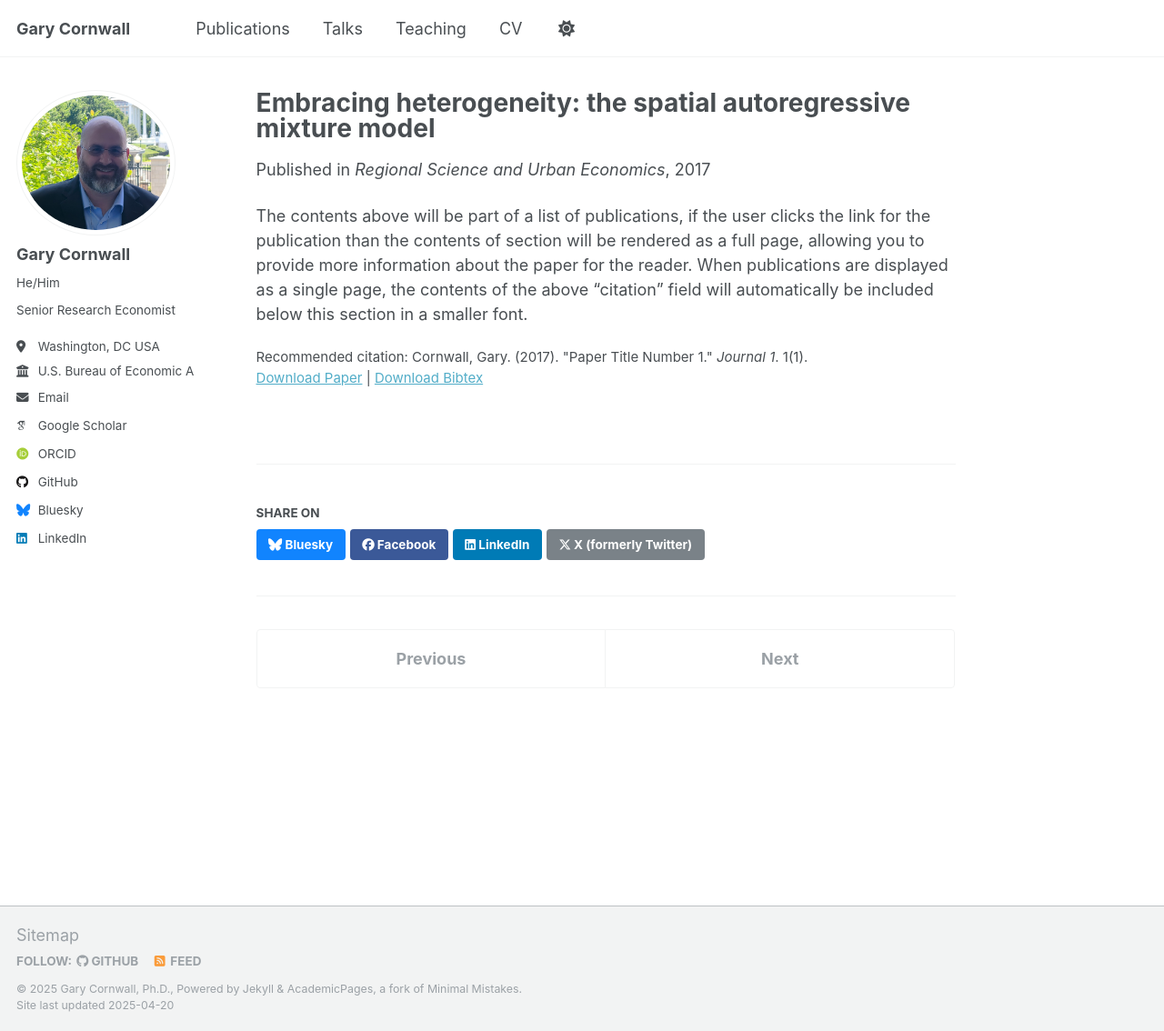
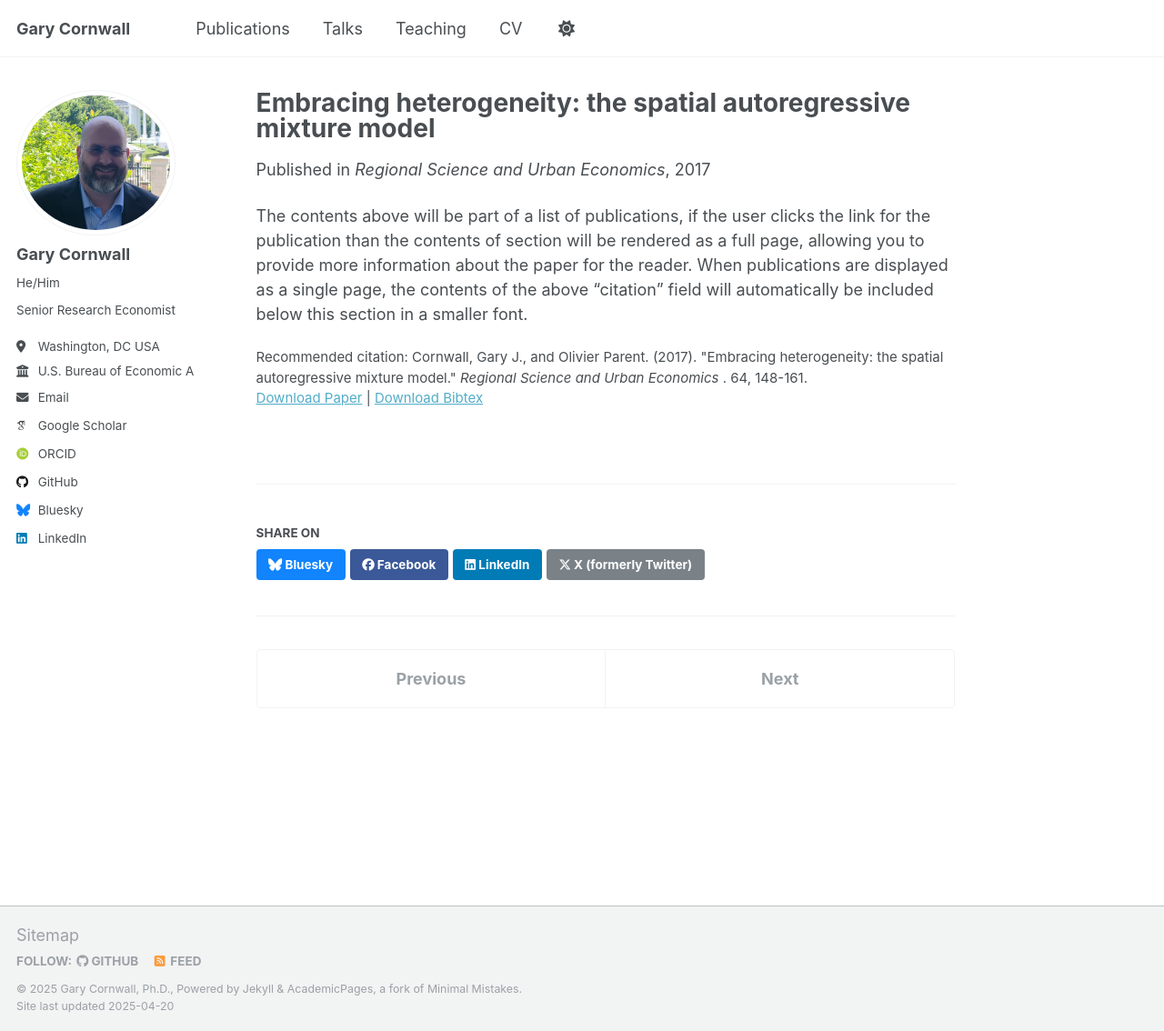
Before and after one commit to grycrnwll/grycrnwll.github.io, a Jekyll site: the page built from _publications/2017-01-01-heterogeneity-1.md, in a window 1280 px wide and 1134 px high. Shown: the whole window at 91% size. Built offline with Jekyll 4.4.1, drawn with Linux system fonts in a browser that asks for light colours; some web fonts are replaced.

Commit message:
Update 2017-01-01-heterogeneity-1.md

```diff
--- a/_publications/2017-01-01-heterogeneity-1.md
+++ b/_publications/2017-01-01-heterogeneity-1.md
@@ -14,6 +14,6 @@
 venue: 'Regional Science and Urban Economics'
 paperurl: 'http://grycrnwll.github.io/files/heterogeneity.pdf'
 bibtexurl: 'http://grycrnwll.github.io/files/heterogeneitybib.bib'
-citation: 'Cornwall, Gary. (2017). &quot;Paper Title Number 1.&quot; <i>Journal 1</i>. 1(1).'
+citation: 'Cornwall, Gary J., and Olivier Parent. (2017). &quot;Embracing heterogeneity: the spatial autoregressive mixture model.&quot; <i>Regional Science and Urban Economics </i>. 64, 148-161.'
 ---
 The contents above will be part of a list of publications, if the user clicks the link for the publication than the contents of section will be rendered as a full page, allowing you to provide more information about the paper for the reader. When publications are displayed as a single page, the contents of the above "citation" field will automatically be included below this section in a smaller font.
```
